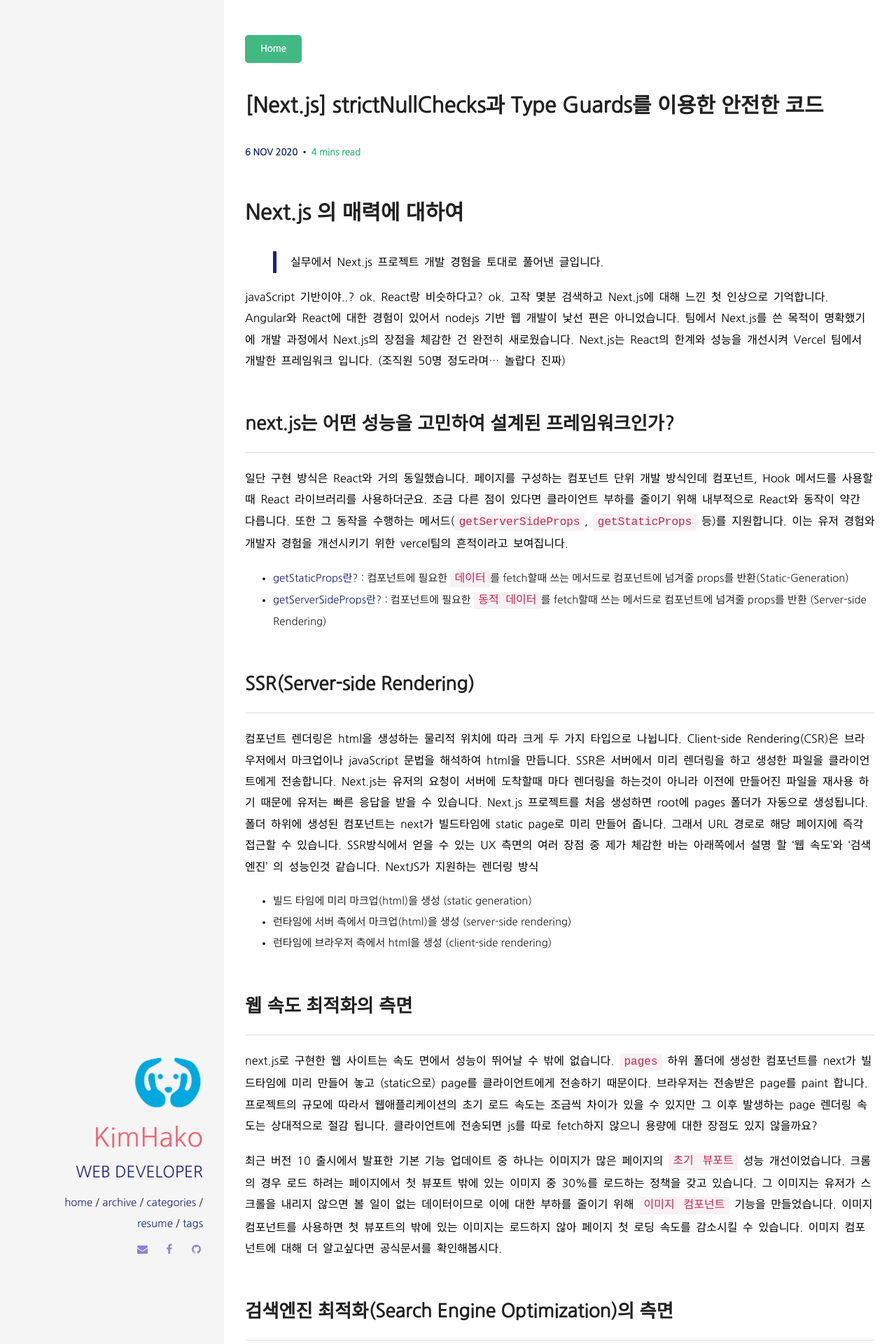
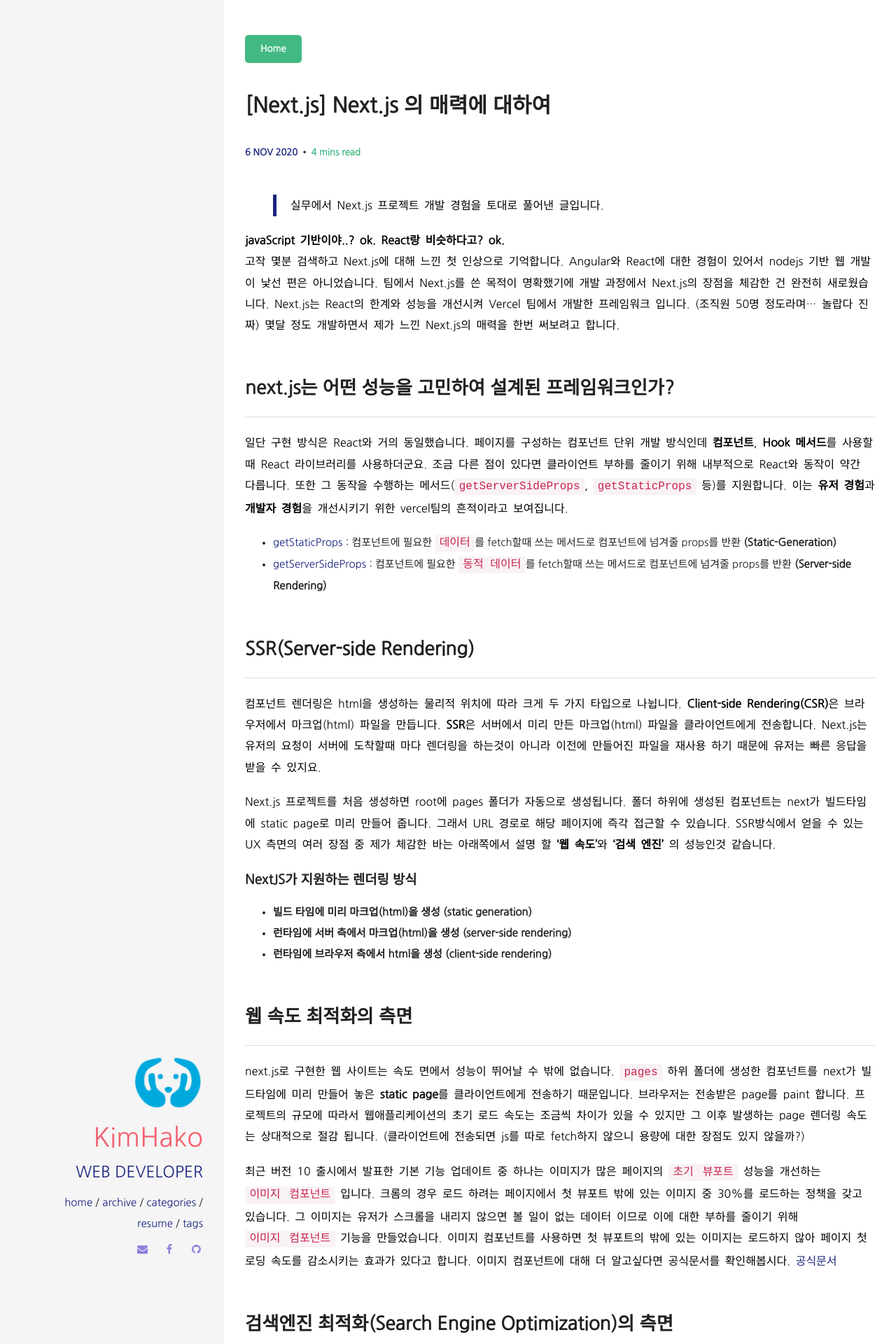
Before and after one commit to OHHAKO/kimhako, a Jekyll site: the page built from _posts/2020-11-06-Nextjs-attractive-post.md, in a window 1280 px wide. Shown: the top 1920 px of the page at 70% size. Built offline with Jekyll 4.4.1, drawn with Linux system fonts in a browser that asks for light colours; some web fonts are replaced; comment, search, counter and statistics services are not loaded; some of the changed text lies outside the part shown.

Commit message:
docs: modify epilogue post about using next.js

```diff
--- a/_posts/2020-11-06-Nextjs-attractive-post.md
+++ b/_posts/2020-11-06-Nextjs-attractive-post.md
@@ -1,6 +1,6 @@
 ---
 layout: post
-title: "[Next.js] strictNullChecks과 Type Guards를 이용한 안전한 코드"
+title: "[Next.js] Next.js 의 매력에 대하여"
 excerpt: "Next.js 프로젝트를 개발하며 느낀 nextjs의 장점과 특징"
 categories: [Next.js]
 comments: true
@@ -9,49 +9,51 @@
 creditlink: https://github.com/OHHAKO
 ---
 
-# Next.js 의 매력에 대하여
-
 > 실무에서 Next.js 프로젝트 개발 경험을 토대로 풀어낸 글입니다.
 
-javaScript 기반이야..? ok. React랑 비슷하다고? ok. 고작 몇분 검색하고 Next.js에 대해 느낀 첫 인상으로 기억합니다. Angular와 React에 대한 경험이 있어서 nodejs 기반 웹 개발이 낯선 편은 아니었습니다. 팀에서 Next.js를 쓴 목적이 명확했기에 개발 과정에서 Next.js의 장점을 체감한 건 완전히 새로웠습니다. Next.js는 React의 한계와 성능을 개선시켜 Vercel 팀에서 개발한 프레임워크 입니다. (조직원 50명 정도라며... 놀랍다 진짜)
+**javaScript 기반이야..? ok. React랑 비슷하다고? ok.** <br/>
+고작 몇분 검색하고 Next.js에 대해 느낀 첫 인상으로 기억합니다. Angular와 React에 대한 경험이 있어서 nodejs 기반 웹 개발이 낯선 편은 아니었습니다. 팀에서 Next.js를 쓴 목적이 명확했기에 개발 과정에서 Next.js의 장점을 체감한 건 완전히 새로웠습니다. Next.js는 React의 한계와 성능을 개선시켜 Vercel 팀에서 개발한 프레임워크 입니다. (조직원 50명 정도라며... 놀랍다 진짜) 몇달 정도 개발하면서 제가 느낀 Next.js의 매력을 한번 써보려고 합니다.
 
 ## next.js는 어떤 성능을 고민하여 설계된 프레임워크인가?
 
-일단 구현 방식은 React와 거의 동일했습니다. 페이지를 구성하는 컴포넌트 단위 개발 방식인데 컴포넌트, Hook 메서드를 사용할때 React 라이브러리를 사용하더군요. 조금 다른 점이 있다면 클라이언트 부하를 줄이기 위해 내부적으로 React와 동작이 약간 다릅니다. 또한 그 동작을 수행하는 메서드(`getServerSideProps`, `getStaticProps` 등)를 지원합니다. 이는 유저 경험와 개발자 경험을 개선시키기 위한 vercel팀의 흔적이라고 보여집니다.
+일단 구현 방식은 React와 거의 동일했습니다. 페이지를 구성하는 컴포넌트 단위 개발 방식인데 **컴포넌트**, **Hook 메서드**를 사용할때 React 라이브러리를 사용하더군요. 조금 다른 점이 있다면 클라이언트 부하를 줄이기 위해 내부적으로 React와 동작이 약간 다릅니다. 또한 그 동작을 수행하는 메서드(`getServerSideProps`, `getStaticProps` 등)를 지원합니다. 이는 **유저 경험**과 **개발자 경험**을 개선시키기 위한 vercel팀의 흔적이라고 보여집니다.
 
-- [getStaticProps란?](https://nextjs.org/docs/basic-features/data-fetching#getstaticprops-static-generation) : 컴포넌트에 필요한 `데이터`를 fetch할때 쓰는 메서드로 컴포넌트에 넘겨줄 props를 반환(Static-Generation)
-- [getServerSideProps란?](https://nextjs.org/docs/basic-features/data-fetching#getserversideprops-server-side-rendering) : 컴포넌트에 필요한 `동적 데이터`를 fetch할때 쓰는 메서드로 컴포넌트에 넘겨줄 props를 반환 (Server-side Rendering)
+- [getStaticProps](https://nextjs.org/docs/basic-features/data-fetching#getstaticprops-static-generation) : 컴포넌트에 필요한 `데이터`를 fetch할때 쓰는 메서드로 컴포넌트에 넘겨줄 props를 반환 **(Static-Generation)**
+- [getServerSideProps](https://nextjs.org/docs/basic-features/data-fetching#getserversideprops-server-side-rendering) : 컴포넌트에 필요한 `동적 데이터`를 fetch할때 쓰는 메서드로 컴포넌트에 넘겨줄 props를 반환 **(Server-side Rendering)**
 
 ## SSR(Server-side Rendering)
 
-컴포넌트 렌더링은 html을 생성하는 물리적 위치에 따라 크게 두 가지 타입으로 나뉩니다. Client-side Rendering(CSR)은 브라우저에서 마크업이나 javaScript 문법을 해석하여 html을 만듭니다. SSR은 서버에서 미리 렌더링을 하고 생성한 파일을 클라이언트에게 전송합니다. Next.js는 유저의 요청이 서버에 도착할때 마다 렌더링을 하는것이 아니라 이전에 만들어진 파일을 재사용 하기 때문에 유저는 빠른 응답을 받을 수 있습니다.
-Next.js 프로젝트를 처음 생성하면 root에 pages 폴더가 자동으로 생성됩니다. 폴더 하위에 생성된 컴포넌트는 next가 빌드타임에 static page로 미리 만들어 줍니다. 그래서 URL 경로로 해당 페이지에 즉각 접근할 수 있습니다. SSR방식에서 얻을 수 있는 UX 측면의 여러 장점 중 제가 체감한 바는 아래쪽에서 설명 할 ‘웹 속도’와 ‘검색 엔진’ 의 성능인것 같습니다.
-NextJS가 지원하는 렌더링 방식
+컴포넌트 렌더링은 html을 생성하는 물리적 위치에 따라 크게 두 가지 타입으로 나뉩니다. **Client-side Rendering(CSR)**은 브라우저에서 마크업(html) 파일을 만듭니다. **SSR**은 서버에서 미리 만든 마크업(html) 파일을 클라이언트에게 전송합니다. Next.js는 유저의 요청이 서버에 도착할때 마다 렌더링을 하는것이 아니라 이전에 만들어진 파일을 재사용 하기 때문에 유저는 빠른 응답을 받을 수 있지요.
 
-- 빌드 타임에 미리 마크업(html)을 생성 (static generation)
-- 런타임에 서버 측에서 마크업(html)을 생성 (server-side rendering)
-- 런타임에 브라우저 측에서 html을 생성 (client-side rendering)
+Next.js 프로젝트를 처음 생성하면 root에 pages 폴더가 자동으로 생성됩니다. 폴더 하위에 생성된 컴포넌트는 next가 빌드타임에 static page로 미리 만들어 줍니다. 그래서 URL 경로로 해당 페이지에 즉각 접근할 수 있습니다. SSR방식에서 얻을 수 있는 UX 측면의 여러 장점 중 제가 체감한 바는 아래쪽에서 설명 할 **‘웹 속도’**와 **‘검색 엔진’** 의 성능인것 같습니다.
+
+#### NextJS가 지원하는 렌더링 방식
+
+- **빌드 타임에 미리 마크업(html)을 생성 (static generation)**
+- **런타임에 서버 측에서 마크업(html)을 생성 (server-side rendering)**
+- **런타임에 브라우저 측에서 html을 생성 (client-side rendering)**
 
 ## 웹 속도 최적화의 측면
 
-next.js로 구현한 웹 사이트는 속도 면에서 성능이 뛰어날 수 밖에 없습니다. `pages` 하위 폴더에 생성한 컴포넌트를 next가 빌드타임에 미리 만들어 놓고 (static으로) page를 클라이언트에게 전송하기 때문이다. 브라우저는 전송받은 page를 paint 합니다. 프로젝트의 규모에 따라서 웹애플리케이션의 초기 로드 속도는 조금씩 차이가 있을 수 있지만 그 이후 발생하는 page 렌더링 속도는 상대적으로 절감 됩니다. 클라이언트에 전송되면 js를 따로 fetch하지 않으니 용량에 대한 장점도 있지 않을까요?
+next.js로 구현한 웹 사이트는 속도 면에서 성능이 뛰어날 수 밖에 없습니다. `pages` 하위 폴더에 생성한 컴포넌트를 next가 빌드타임에 미리 만들어 놓은 **static page**를 클라이언트에게 전송하기 때문입니다. 브라우저는 전송받은 page를 paint 합니다. 프로젝트의 규모에 따라서 웹애플리케이션의 초기 로드 속도는 조금씩 차이가 있을 수 있지만 그 이후 발생하는 page 렌더링 속도는 상대적으로 절감 됩니다. (클라이언트에 전송되면 js를 따로 fetch하지 않으니 용량에 대한 장점도 있지 않을까?)
 
-최근 버전 10 출시에서 발표한 기본 기능 업데이트 중 하나는 이미지가 많은 페이지의 `초기 뷰포트` 성능 개선이었습니다. 크롬의 경우 로드 하려는 페이지에서 첫 뷰포트 밖에 있는 이미지 중 30%를 로드하는 정책을 갖고 있습니다. 그 이미지는 유저가 스크롤을 내리지 않으면 볼 일이 없는 데이터이므로 이에 대한 부하를 줄이기 위해 `이미지 컴포넌트` 기능을 만들었습니다. 이미지 컴포넌트를 사용하면 첫 뷰포트의 밖에 있는 이미지는 로드하지 않아 페이지 첫 로딩 속도를 감소시킬 수 있습니다. 이미지 컴포넌트에 대해 더 알고싶다면 공식문서를 확인해봅시다.
+최근 버전 10 출시에서 발표한 기본 기능 업데이트 중 하나는 이미지가 많은 페이지의 `초기 뷰포트` 성능을 개선하는 `이미지 컴포넌트` 입니다. 크롬의 경우 로드 하려는 페이지에서 첫 뷰포트 밖에 있는 이미지 중 30%를 로드하는 정책을 갖고 있습니다. 그 이미지는 유저가 스크롤을 내리지 않으면 볼 일이 없는 데이터 이므로 이에 대한 부하를 줄이기 위해 `이미지 컴포넌트` 기능을 만들었습니다. 이미지 컴포넌트를 사용하면 첫 뷰포트의 밖에 있는 이미지는 로드하지 않아 페이지 첫 로딩 속도를 감소시키는 효과가 있다고 합니다. 이미지 컴포넌트에 대해 더 알고싶다면 공식문서를 확인해봅시다. [공식문서](https://nextjs.org/docs/api-reference/next/image)
 
 ## 검색엔진 최적화(Search Engine Optimization)의 측면
 
-특정 단어를 입력했을 때 딱 필요한 사이트가 나온다면 그건 사이트가 검색엔진에 잘 최적화 되었다는 의미입니다. 사이트가 검색엔진 최적화가 잘 되려면 사이트 자체에서 몇 가지 설정을 필요가 있습니다. 그런데 next.js의 SSR 동작 방식과 검색 엔진이랑 무슨 관련이 있냐구요? 저도 몰랐습니다... 꽤 있더군요...
+특정 단어를 입력했을 때 딱 필요한 사이트가 나온다면 그건 사이트가 검색엔진에 최적화가 잘 되었다는 의미입니다. 사이트 **검색엔진 최적화**가 잘 되려면 사이트 자체에서 몇 가지 설정을 필요가 있습니다. 그런데 next.js의 **SSR 동작 방식**과 **검색 엔진**이랑 무슨 관련이 있냐구요? 저도 몰랐습니다... 꽤 있더군요...
 
-온갖 도메인 사이트를 돌아다니며 어떤 페이지에 어떤 단어나 글자가 있는지 파악하는 robot이란 놈이 있습니다. 이 robot은 구글, 페이스북 등 검색엔진을 이용하는 플랫폼 마다 존재하여 유저가 검색한 글자를 기반으로 사이트를 샅샅이 뒤지고 찾은 결과를 보여 줍니다. 그런데 사이트를 뒤지는 과정에서 이 로봇은 URL로 접근 가능한 페이지를 대상으로 글자를 검토합니다. 이 말은, url로 접근한 페이지가 동적으로 바뀌는 조각을 갖고 있다고 가정할때 이 조각의 존재에 대해서는 알지 못한다는 의미입니다. 이 조각이 어떤 글자를 포함하는지, 어떤 이미지를 포함하는지 말입니다. (여기서 조각은 컴포넌트를 의미합니다) 위에서 Next.js는 서버에서 컴포넌트를 미리 만들어 놓는다는 이야기를 했습니다. 풀어 설명하자면 어떤 동작이 취해져야만 렌더링 되는 컴포넌트는 로봇이 알 수 없습니다. 그러나 이미 만들어진 컴포넌트는 로봇이 발견할 수 있고 그 컴포넌트에 포함된 글자를 알 수 있겠지요.
+온갖 도메인 사이트를 돌아다니며 어떤 페이지에 어떤 단어나 글자가 있는지 파악하는 **Robot**이란 놈이 있습니다. 이 **Robot**은 구글, 페이스북 등 검색엔진을 이용하는 플랫폼 마다 존재하여 유저가 검색한 글자를 기반으로 사이트를 샅샅이 뒤지고 찾은 결과를 보여 줍니다. 그런데 사이트를 뒤지는 과정에서 **Robot**은 URL로 접근 가능한 페이지를 대상으로 글자를 검토합니다. 이 말은 url로 접근한 페이지가 동적으로 바뀌는 조각을 갖고 있다고 가정할때 이 조각의 존재에 대해서는 알지 못한다는 의미입니다. 이 조각이 어떤 글자를 포함하는지, 어떤 이미지를 포함하는지 말입니다. (여기서 조각은 컴포넌트를 의미합니다) 위에서 Next.js는 서버에서 컴포넌트를 미리 만들어 놓는다는 이야기를 했습니다. 풀어 설명하자면 어떤 동작이 취해져야만 렌더링 되는 컴포넌트는 **Robot**이 알 수 없습니다. 그러나 이미 만들어진 컴포넌트는 **Robot**이 발견할 수 있고 그 컴포넌트에 포함된 글자를 알 수 있겠지요.
 
-웹 기술이 점점 발전할수록 SEO 방식 또한 다양할 것입니다. 저도 주니어 개발자로 SEO를 배워가는 입장입니다만 페이지에 포함된 글자를 찾는건 검색 엔진 최적화의 아주 기본적인 방식..이라고 추측하고 있습니다. 검색엔진을 보유한 플랫폼마다 공통적으로 이용하는 보편성이 있으니까요. 이 기본적이고 보편적인 방식을 효율적으로 이용할 수 있는건 SSR 렌더링 동작 애플리케이션이 가진 큰 장점 이라고 생각합니다.
+웹 기술이 점점 발전할수록 SEO 방식 또한 다양할 것입니다. 저도 주니어 개발자로 `SEO`를 배워가는 입장입니다만 페이지에 포함된 글자를 찾는건 **검색엔진 최적화**의 아주 기본적인 방식..이라고 추측하고 있습니다. 검색엔진을 보유한 플랫폼마다 공통적으로 이용하는 보편성이 있으니까요. 이 기본적이고 보편적인 방식을 효율적으로 이용할 수 있는건 **SSR** 렌더링 동작 애플리케이션이 가진 큰 장점 이라고 생각합니다.
 
 ## 어떤 사이트 모델에서 더욱 유리하게 작용할까?
 
-컴포넌트에 fetch할 데이터가 많을수록 유저가 페이지 로딩을 대기하는 시간이 늘어 날 것입니다. 서비스에 대해 고객의 충성도가 높은 사이트라면 페이지 로딩 시간으로 인한 이탈률은 주요 우선순위가 아닐 것 같습니다. 그러나 신생 웹 서비스 혹은 주요 마케팅 타겟 페이지라면 이탈률에 대한 관리가 우선순위가 좀 더 높으며 이탈률에 영향을 미치는 요인들을 고려하지 않을까 싶습니다.
-vercel이 최근 릴리즈에서 언급한 내용 중 인상이 깊었던 부분이 있었습니다. 버전에서 기능 추가를 고려할때 Next.js 프로젝트를 개발하는 개발자들을 대상으로 진행한 기술 survey 결과를 참조했다고 합니다. 개발자들과 직접 커뮤니케이션 함으로서 추가된 기능은 전 필요성을 느끼진 못했지만 '많은 개발자들이 이런 이슈를 공통으로 갖고 있군' 하는 생각이 들었어요.
+컴포넌트에 fetch할 데이터가 많을수록 유저가 페이지 로딩을 대기하는 시간은 비례적으로 늘어납니다. 서비스에 대해 고객의 충성도가 높은 사이트라면 '페이지 로딩 시간으로 인한 이탈률'은 주요 우선순위가 아닐 것 같습니다. 그러나 신생 웹 서비스 혹은 주요 마케팅 타겟 페이지라면 이탈률에 대한 관리가 우선순위가 좀 더 높으며 '이탈률에 영향을 미치는 요인'을 고려하지 않을까 싶습니다.
 
-한편으론 “이런 마이너리티 기능이 새로 추가될 정도면 웬만한 기능들은 다 있다는 말인가..?” 싶기도 했어요. 참고로 전 이번 릴리즈에서 지원한 “국제화 된 라우팅” 기능이 가장 궁금했어요. 몇 가지 모듈 추가로 자동으로 페이지를 번역할 수 있는 기능인데 사이트가 해외 진출을 공략하는 비즈니스 모델이라면 외부 라이브러리 사용 없이 도전해볼 가치가 있을 것 같네요. (성능 좋았으면 좋겠다..!)
-Vercel이 그리는 next.js의 미래는 비즈니스 측면에서 유용한 가치가 있지 않을까.. 하는 추측을 해봅니다.
+**vercel**이 최근 릴리즈에서 언급한 내용 중 인상이 깊었던 부분이 있었습니다. 버전에서 기능 추가를 고려할때 Next.js 프로젝트를 개발하는 개발자들을 대상으로 진행한 기술 survey 결과를 참조했다고 합니다. 개발자들과 직접 커뮤니케이션 함으로서 추가된 기능은 전 필요성을 느끼진 못했지만 '많은 개발자들이 이런 이슈를 공통으로 갖고 있군' 하는 생각이 들었어요.
+
+한편으론 “이런 마이너리티 기능이 새로 추가될 정도면 웬만한 기능들은 다 있다는 말인가..?” 싶기도 했어요. 참고로 전 이번 릴리즈에서 지원한 “국제화 된 라우팅” 기능이 가장 궁금하네요. 몇 가지 모듈 추가로 **자동으로 페이지를 번역할 수 있는 기능**인데 사이트가 해외 진출을 공략하는 비즈니스 모델이라면 외부 라이브러리 사용 없이 도전해볼 가치가 있을 것 같네요. (번역 성능 기대중)
+**Vercel**이 그리는 **next.js**의 미래는 비즈니스 측면에서 유용한 가치가 있지 않을까.. 하는 추측을 해봅니다.
 
 제가 Next.js를 고작 몇달 써보고 쓴 글이라 매우 주관적일 수 있습니다. 단점도 여러번 맛본것 같은데 추후에 생각날때 마다 내용을 추가할 생각입니다. 사실과 다른 내용이거나 수정이 필요하다고 생각되는 부분이 있다면 댓글을 부탁드립니다. Next.js에 대한 다른 평가가 있다면 언제든지 알려주세요!
```
